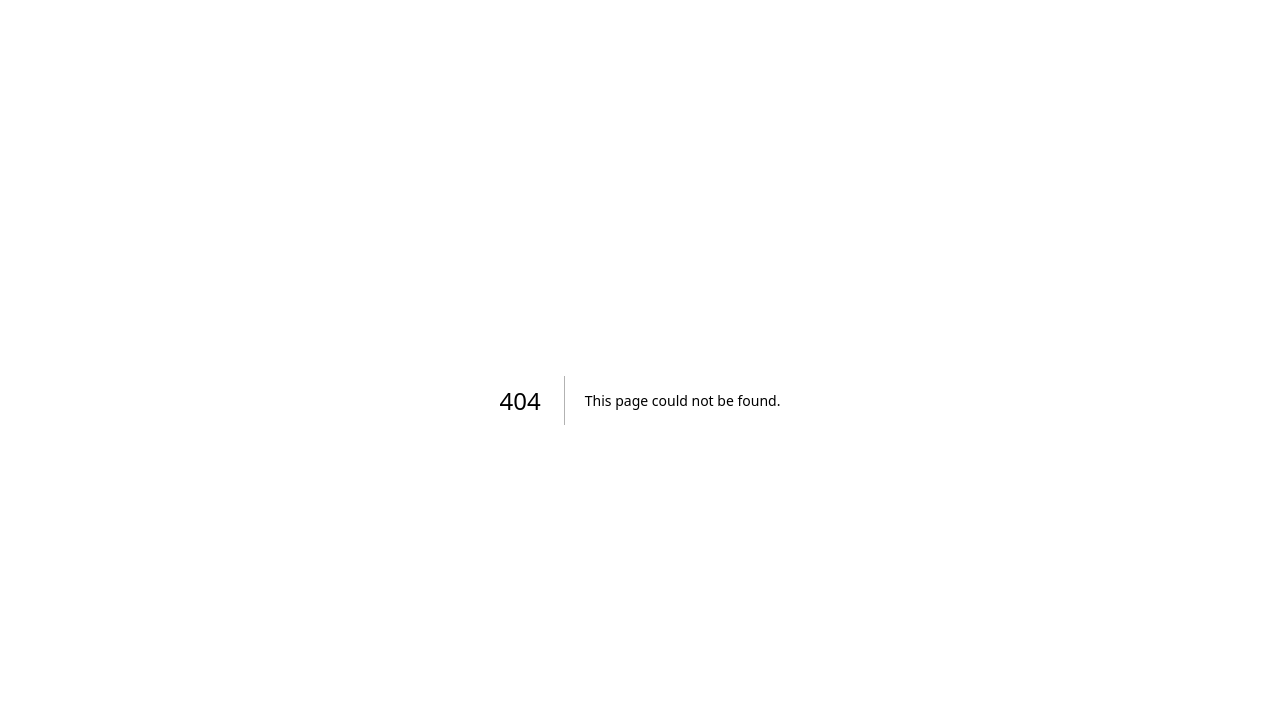
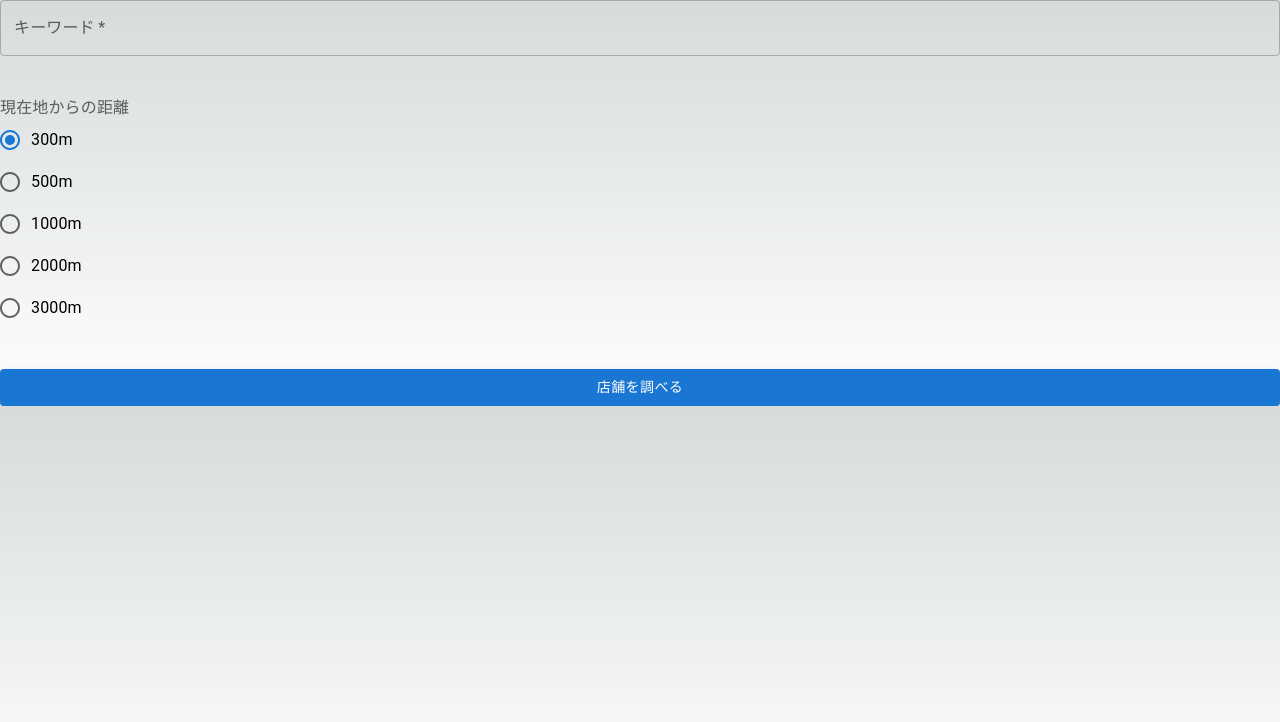
Before and after one commit to demisequartet/gourmet-search, a Next.js app: page /components/Form in a window 1280 px wide. Before the commit this address had no page. Shown: the top 722 px of the page. Built offline with nearby package versions, Linux system fonts and the light colour scheme.

Commit message:
フォームの実装

```diff
--- a/pages/api/gourmet.js
+++ /dev/null
@@ -1,5 +0,0 @@
-// Next.js API route support: https://nextjs.org/docs/api-routes/introduction
-
-export default function handler(req, res) {
-  res.status(200).json({ name: "John Doe" });
-}
--- /dev/null
+++ b/pages/components/Form.jsx
@@ -0,0 +1,78 @@
+import React, { useState, useEffect } from "react";
+import { useForm } from "react-hook-form";
+import { TextField, Button, Grid } from "@mui/material";
+import { Radio, FormLabel, RadioGroup, FormControlLabel, FormControl } from "@mui/material";
+import axios from "axios";
+import { useRouter } from "next/router";
+
+function Form() {
+  const { register, handleSubmit } = useForm();
+  const router = useRouter();
+
+  const onSubmit = (data) => {
+    console.log(`formからのデータ: ${data.name} ${data.number}`);
+
+    router.push({
+      pathname: "components/SearchResult",
+      query: { formData: JSON.stringify(data) },
+    });
+  };
+
+  return (
+    <>
+      <form onSubmit={handleSubmit(onSubmit)}>
+        <Grid container spacing={5}>
+          <Grid item xs={12}>
+            <TextField required label="キーワード" fullWidth {...register("name")} />
+          </Grid>
+          <Grid item xs={12}>
+            <FormLabel id="demo-radio-buttons-group-label">現在地からの距離</FormLabel>
+            <RadioGroup
+              aria-labelledby="demo-radio-buttons-group-label"
+              defaultValue="1"
+              name="radio-buttons-group"
+            >
+              <FormControlLabel
+                value="1"
+                control={<Radio />}
+                label="300m"
+                {...register("number")}
+              />
+              <FormControlLabel
+                value="2"
+                control={<Radio />}
+                label="500m"
+                {...register("number")}
+              />
+              <FormControlLabel
+                value="3"
+                control={<Radio />}
+                label="1000m"
+                {...register("number")}
+              />
+              <FormControlLabel
+                value="4"
+                control={<Radio />}
+                label="2000m"
+                {...register("number")}
+              />
+              <FormControlLabel
+                value="5"
+                control={<Radio />}
+                label="3000m"
+                {...register("number")}
+              />
+            </RadioGroup>
+          </Grid>
+          <Grid item xs={12}>
+            <Button type="submit" variant="contained" fullWidth>
+              店舗を調べる
+            </Button>
+          </Grid>
+        </Grid>
+      </form>
+    </>
+  );
+}
+
+export default Form;
```
